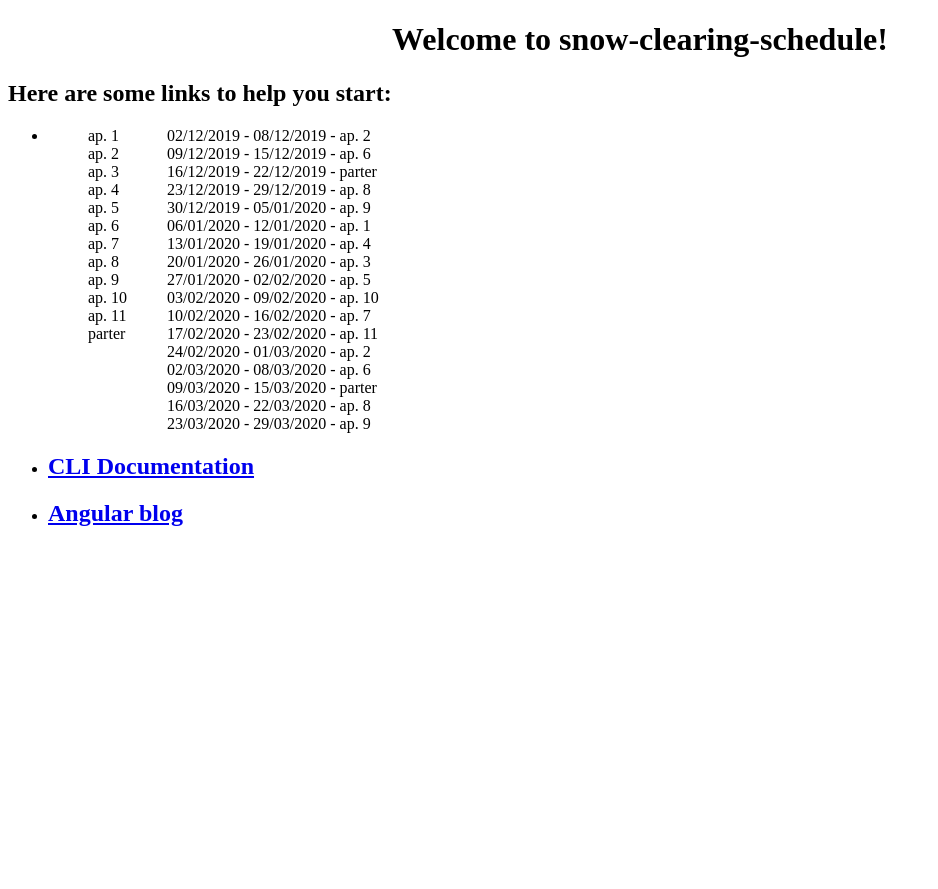
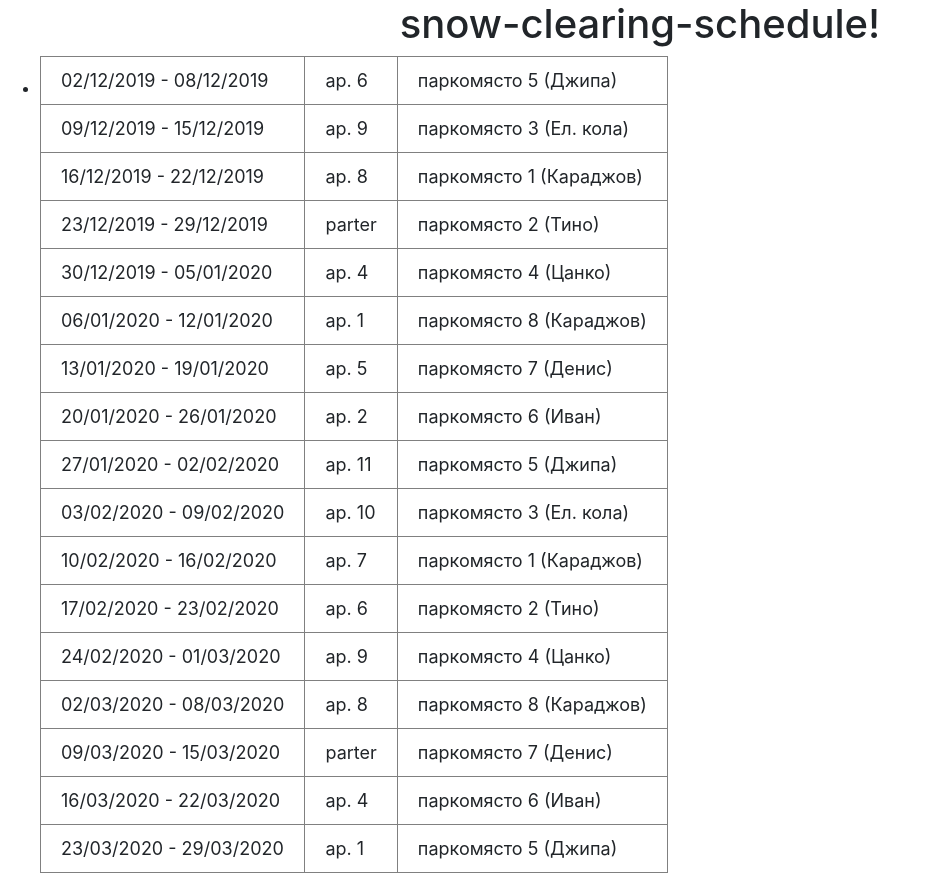
Before and after one commit to jibonita/snow-clearing-schedule, an Angular app: page / in a window 1280 px wide. Shown: the whole page, without its empty margins (0-938 px from the left). Before the commit the page ends 800 px from the top, so only its background shows below. Built offline with nearby package versions, Linux system fonts and the light colour scheme.

Commit message:
added parking lots schedule

```diff
--- a/angular.json
+++ b/angular.json
@@ -23,6 +23,8 @@
               "src/assets"
             ],
             "styles": [
+              "./node_modules/bootstrap/dist/css/bootstrap.min.css",
+              "./node_modules/ngx-bootstrap/datepicker/bs-datepicker.css",
               "src/styles.css"
             ],
             "scripts": [],
@@ -80,6 +82,8 @@
             "tsConfig": "src/tsconfig.spec.json",
             "karmaConfig": "src/karma.conf.js",
             "styles": [
+              "./node_modules/bootstrap/dist/css/bootstrap.min.css",
+              "./node_modules/ngx-bootstrap/datepicker/bs-datepicker.css",
               "src/styles.css"
             ],
             "scripts": [],
--- a/package.json
+++ b/package.json
@@ -19,7 +19,9 @@
     "@angular/platform-browser": "~7.2.0",
     "@angular/platform-browser-dynamic": "~7.2.0",
     "@angular/router": "~7.2.0",
+    "bootstrap": "4.1.1",
     "core-js": "^2.5.4",
+    "ngx-bootstrap": "^5.2.0",
     "rxjs": "~6.3.3",
     "tslib": "^1.9.0",
     "zone.js": "~0.8.26"
--- a/src/app/app.component.html
+++ b/src/app/app.component.html
@@ -1,19 +1,13 @@
 <!--The content below is only a placeholder and can be replaced.-->
 <div style="text-align:center">
   <h1>
-    Welcome to {{ title }}!
+    {{ title }}!
   </h1>
 
 </div>
-<h2>Here are some links to help you start: </h2>
 <ul>
   <li>
     <app-create-schedule></app-create-schedule>
   </li>
-  <li>
-    <h2><a target="_blank" rel="noopener" href="https://angular.io/cli">CLI Documentation</a></h2>
-  </li>
-  <li>
-    <h2><a target="_blank" rel="noopener" href="https://blog.angular.io/">Angular blog</a></h2>
-  </li>
+
 </ul>
--- a/src/app/create-schedule/create-schedule.component.css
+++ b/src/app/create-schedule/create-schedule.component.css
@@ -1,6 +1,12 @@
-div{
-    display: flex;
+div,
+li {
+  display: flex;
 }
-li{
-    display: block;
+li {
+  list-style-type: none;
 }
+.md-4 {
+  padding: 10px 20px;
+  font-size: 18px;
+  border: 1px solid gray;
+}
--- a/src/app/create-schedule/create-schedule.component.html
+++ b/src/app/create-schedule/create-schedule.component.html
@@ -1,8 +1,11 @@
 <div>
-  <ul>
-    <li *ngFor='let flat of flats'>{{flat.name}}</li>
-  </ul>
-  <ul>
-    <li *ngFor='let week of scheduleList'>{{week.fromTo}} - {{week.flatNo.name}}</li>
-  </ul>
+  <table>
+    <tr *ngFor="let week of scheduleList">
+      <td class="md-4">{{ week.fromTo }}</td>
+      <td class="md-4">{{ week.flatNo.name }}</td>
+      <td class="md-4">
+        {{ week.parkingLot.name }} ({{ week.parkingLot.ownerName }})
+      </td>
+    </tr>
+  </table>
 </div>
--- a/src/app/create-schedule/create-schedule.component.ts
+++ b/src/app/create-schedule/create-schedule.component.ts
@@ -1,118 +1,115 @@
-import { Component, OnInit } from '@angular/core';
+import { DataEntry } from "./../data/database";
+import { Component, OnInit } from "@angular/core";
 
 @Component({
-  selector: 'app-create-schedule',
-  templateUrl: './create-schedule.component.html',
-  styleUrls: ['./create-schedule.component.css']
+  selector: "app-create-schedule",
+  templateUrl: "./create-schedule.component.html",
+  styleUrls: ["./create-schedule.component.css"]
 })
 export class CreateScheduleComponent implements OnInit {
-  owners = [
-    { id: 1, name: 'ap. 1' },
-    { id: 2, name: 'ap. 2' },
-    { id: 3., name: 'ap. 3' },
-    { id: 4, name: 'ap. 4' },
-    { id: 5, name: 'ap. 5' },
-    { id: 6, name: 'ap. 6' },
-    { id: 7, name: 'ap. 7' },
-    { id: 8, name: 'ap. 8' },
-    { id: 9, name: 'ap. 9' },
-    { id: 10, name: 'ap. 10' },
-    { id: 11, name: 'ap. 11' },
-    { id: 12, name: 'parter' },
-    { id: 13, name: 'parking lot #3' },
-    { id: 14, name: 'parking lot #5' },
-  ];
-  flats = [
-    { id: 1, name: 'ap. 1', owner: 1, active: true },
-    { id: 2, name: 'ap. 2', owner: 2, active: true },
-    { id: 3, name: 'ap. 3', owner: 3, active: false },
-    { id: 4, name: 'ap. 4', owner: 4, active: true },
-    { id: 5, name: 'ap. 5', owner: 5, active: true },
-    { id: 6, name: 'ap. 6', owner: 6, active: true },
-    { id: 7, name: 'ap. 7', owner: 7, active: true },
-    { id: 8, name: 'ap. 8', owner: 8, active: true },
-    { id: 9, name: 'ap. 9', owner: 9, active: true },
-    { id: 10, name: 'ap. 10', owner: 10, active: true },
-    { id: 11, name: 'ap. 11', owner: 11, active: true },
-    { id: 12, name: 'parter', owner: 12, active: true },
-  ];
-  parkingLots = [
-    { id: 1, name: 'паркомясто 1', owner: 9, active: true },
-    { id: 2, name: 'паркомясто 2', owner: 5, active: true },
-    { id: 3, name: 'паркомясто 3', owner: 13, active: true },
-    { id: 4, name: 'паркомясто 4', owner: 6, active: true },
-    { id: 5, name: 'паркомясто 5', owner: 14, active: true },
-    { id: 6, name: 'паркомясто 6', owner: 1, active: true },
-    { id: 7, name: 'паркомясто 7', owner: 2, active: true },
-    { id: 8, name: 'паркомясто 8', owner: 9, active: true },
-  ];
+  owners = this.data.owners;
+  flats = this.data.flats;
+  parkingLots = this.data.parkingLots;
   startWeek = new Date(2019, 11, 2);
-  endWeek = new Date(2020, 2, 30)
+  endWeek = new Date(2020, 2, 30);
   scheduleList = [];
 
-  constructor() { }
+  constructor(private data: DataEntry) {}
 
   ngOnInit() {
-
-    // console.log(this.startWeek)
-    // console.log(this.endWeek)
-    console.log(this.fillScheduleWeeks())
-    // this.fillScheduleWeeks();
+    this.fillScheduleWeeks();
   }
 
   shuffle(arrayOrig) {
-
-    const array = [...arrayOrig];
-    var currentIndex = array.length, temporaryValue, randomIndex;
+    // const array = [...arrayOrig];
+    const array = arrayOrig.filter(elem => elem.active);
+    let currentIndex = array.length;
+    let randomIndex;
 
     // While there remain elements to shuffle...
     while (0 !== currentIndex) {
-
       // Pick a remaining element...
       randomIndex = Math.floor(Math.random() * currentIndex);
       currentIndex -= 1;
 
       // And swap it with the current element.
-      temporaryValue = array[currentIndex];
-      array[currentIndex] = array[randomIndex];
-      array[randomIndex] = temporaryValue;
+      this.swapElements(array, currentIndex, randomIndex);
     }
 
     return array;
   }
 
   fillScheduleWeeks() {
+    this.addFrontYardSchedule();
+
+    this.addParkingLotsSchedule();
+
+    return this.scheduleList;
+  }
+
+  addFrontYardSchedule() {
     let currWeekStart = this.startWeek;
     const flatsOnceScheduled = this.shuffle(this.flats);
     const flatsLen = flatsOnceScheduled.length;
+    let counter = 0;
 
-    //return currWeekStart < this.endWeek
-
-    let counter = 0;
     while (currWeekStart < this.endWeek) {
       this.scheduleList.push({
         id: counter + 1,
-        fromTo: `${this.formatDate(currWeekStart)} - ${this.formatDate(this.addDays(currWeekStart, 6))}`,
+        fromTo: `${this.formatDate(currWeekStart)} - ${this.formatDate(
+          this.addDays(currWeekStart, 6)
+        )}`,
         flatNo: flatsOnceScheduled[counter++ % flatsLen]
       });
 
       currWeekStart = this.addDays(currWeekStart, 7);
     }
+  }
 
-    return this.scheduleList;
+  addParkingLotsSchedule() {
+    const parkingLotsOnceScheduled = this.shuffle(this.parkingLots);
+    const parkingLotsLen = parkingLotsOnceScheduled.length;
+    let position = 0;
+
+    for (const item of this.scheduleList) {
+      const currParkingLot =
+        parkingLotsOnceScheduled[position % parkingLotsLen];
+      if (currParkingLot.owner === item.flatNo.owner) {
+        // console.log(
+        //   `swapping...${position % parkingLotsLen} with ${(position + 1) %
+        //     parkingLotsLen}`
+        // );
+        this.swapElements(
+          parkingLotsOnceScheduled,
+          position % parkingLotsLen,
+          (position + 1) % parkingLotsLen
+        );
+      }
+
+      this.scheduleList[position].parkingLot =
+        parkingLotsOnceScheduled[position % parkingLotsLen];
+
+      position++;
+    }
   }
 
   addDays(date, days) {
-    var result = new Date(date);
+    const result = new Date(date);
     result.setDate(result.getDate() + days);
     return result;
   }
 
   formatDate(today) {
-    var dd = String(today.getDate()).padStart(2, '0');
-    var mm = String(today.getMonth() + 1).padStart(2, '0'); //January is 0!
-    var yyyy = today.getFullYear();
+    const dd = String(today.getDate()).padStart(2, "0");
+    const mm = String(today.getMonth() + 1).padStart(2, "0"); // January is 0!
+    const yyyy = today.getFullYear();
 
-    return dd + '/' + mm + '/' + yyyy;
+    return dd + "/" + mm + "/" + yyyy;
+  }
+
+  swapElements(array: any, currentIndex: number, swapIndex: number) {
+    const temporaryValue = array[currentIndex];
+    array[currentIndex] = array[swapIndex];
+    array[swapIndex] = temporaryValue;
   }
 }
--- /dev/null
+++ b/src/app/data/database.ts
@@ -0,0 +1,69 @@
+import { Injectable } from "@angular/core";
+
+Injectable();
+export class DataEntry {
+  owners = [
+    { id: 1, name: "ap. 1" },
+    { id: 2, name: "ap. 2" },
+    { id: 3, name: "ap. 3" },
+    { id: 4, name: "ap. 4" },
+    { id: 5, name: "ap. 5" },
+    { id: 6, name: "ap. 6" },
+    { id: 7, name: "ap. 7" },
+    { id: 8, name: "ap. 8" },
+    { id: 9, name: "ap. 9" },
+    { id: 10, name: "ap. 10" },
+    { id: 11, name: "ap. 11" },
+    { id: 12, name: "parter" },
+    { id: 13, name: "parking lot #3" },
+    { id: 14, name: "parking lot #5" }
+  ];
+  flats = [
+    { id: 1, name: "ap. 1", owner: 1, active: true },
+    { id: 2, name: "ap. 2", owner: 2, active: true },
+    { id: 3, name: "ap. 3", owner: 3, active: false },
+    { id: 4, name: "ap. 4", owner: 4, active: true },
+    { id: 5, name: "ap. 5", owner: 5, active: true },
+    { id: 6, name: "ap. 6", owner: 6, active: true },
+    { id: 7, name: "ap. 7", owner: 7, active: true },
+    { id: 8, name: "ap. 8", owner: 8, active: true },
+    { id: 9, name: "ap. 9", owner: 9, active: true },
+    { id: 10, name: "ap. 10", owner: 10, active: true },
+    { id: 11, name: "ap. 11", owner: 11, active: true },
+    { id: 12, name: "parter", owner: 12, active: true }
+  ];
+  parkingLots = [
+    {
+      id: 1,
+      name: "паркомясто 1",
+      owner: 9,
+      ownerName: "Караджов",
+      active: true
+    },
+    { id: 2, name: "паркомясто 2", owner: 5, ownerName: "Тино", active: true },
+    {
+      id: 3,
+      name: "паркомясто 3",
+      owner: 13,
+      ownerName: "Ел. кола",
+      active: true
+    },
+    { id: 4, name: "паркомясто 4", owner: 6, ownerName: "Цанко", active: true },
+    {
+      id: 5,
+      name: "паркомясто 5",
+      owner: 14,
+      ownerName: "Джипа",
+      active: true
+    },
+    { id: 6, name: "паркомясто 6", owner: 1, ownerName: "Иван", active: true },
+    { id: 7, name: "паркомясто 7", owner: 2, ownerName: "Денис", active: true },
+    {
+      id: 8,
+      name: "паркомясто 8",
+      owner: 9,
+      ownerName: "Караджов",
+      active: true
+    }
+  ];
+}
```
Also changed, not shown: src/app/app.module.ts (+10 -13 lines), 1 other file (tests, documents, lock files or other folders).
